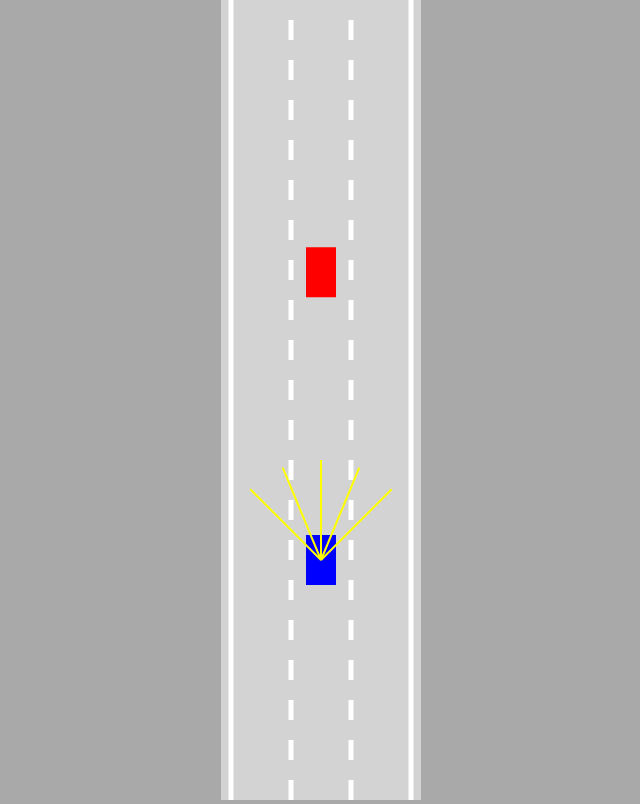
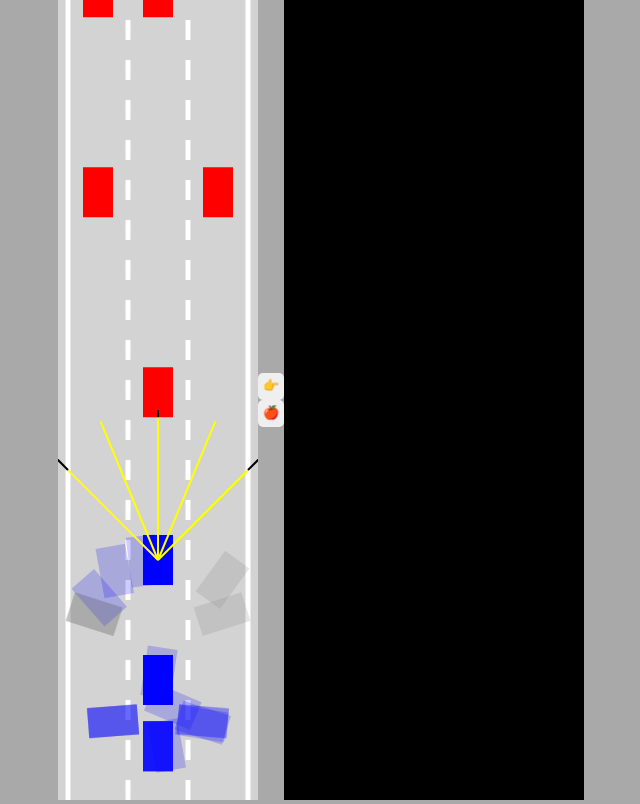
Before and after one commit to madzyy/self-driving-car-js, a plain HTML site: page index.html in a window 1280 px wide. Shown: the whole page, without its empty margins (319-959 px from the left). Drawn offline with Linux system fonts and the light colour scheme; animation ran at ten frames a second.

Commit message:
finished the self driving car

```diff
--- a/car.js
+++ b/car.js
@@ -12,6 +12,8 @@ class Car{
 
         this.angle = 0;
         this.damaged =false;
+
+        this.useBrain = controlType=="AI";
 
         if(controlType !="DUMMY"){
 
@@ -39,6 +41,13 @@ class Car{
                 );
                 const outputs = NeuralNetwork.feedForward(offsets, this.brain);
                 console.log(outputs);
+
+                if(this.useBrain){
+                     this.controls.forward =outputs[0];
+                     this.controls.left=outputs[1];
+                     this.controls.right = outputs[2];
+                     this.controls.reverse =outputs[3];
+                }
             }
         }
 
@@ -122,7 +131,7 @@ class Car{
 
         }
 
-    draw(ctx, color){
+    draw(ctx, color, drawSensor=false){
         // ctx.save();
         // //translate to centre
         // ctx.translate(this.x, this.y);
@@ -152,7 +161,7 @@ class Car{
         }
 
         ctx.fill();
-        if(this.sensor){
+        if(this.sensor && drawSensor){
 
             this.sensor.draw(ctx);
         }
--- a/index.html
+++ b/index.html
@@ -5,7 +5,12 @@
     </head>
 
     <body>
-        <canvas id="myCanvas"></canvas>
+        <canvas id="carCanvas"></canvas>
+        <div id="verticalButtons">
+            <button onclick="save()">👉</button>
+            <button onclick="discard()">🍎</button>
+        </div>
+        <canvas id="networkCanvas"></canvas>
         <script src="network.js"></script>
         <script src="sensor.js"></script>
         <script src="utils.js"></script>
--- a/main.js
+++ b/main.js
@@ -1,32 +1,102 @@
-const canvas = document.getElementById('myCanvas');
+const carCanvas = document.getElementById('carCanvas');
 
-canvas.width = 200;
+carCanvas.width = 200;
+
+const networkCanvas = document.getElementById('networkCanvas');
+
+networkCanvas.width = 300;
 
 // to draw on the canvas we first need to get the drawing context
 //we'll use a 2d context
-const ctx = canvas.getContext("2d");
-const road = new Road(canvas.width/2, canvas.width*0.9);
-const car = new Car(road.getLaneCenter(1), 100, 30, 50, "KEYS");
+const carCtx = carCanvas.getContext("2d");
+
+const networkCtx = networkCanvas.getContext("2d");
+const road = new Road(carCanvas.width/2, carCanvas.width*0.9);
+const N =100;
+const cars = generateCars(N);
+let bestCar=cars[0];
+
+if (localStorage.getItem("bestBrain")) {
+    for (let i = 0; i < cars.length; i++) {
+        cars[i].brain=JSON.parse(
+            localStorage.getItem("bestBrain"));
+        if(i!=0){
+            NeuralNetwork.mutate(cars[i].brain,0.1);
+        }
+    }
+
+}
 const traffic = [
-    new Car(road.getLaneCenter(1), -100, 30, 50, "DUMMY",2)
+    new Car(road.getLaneCenter(1), -100, 30, 50, "DUMMY",2),
+    new Car(road.getLaneCenter(0), -300, 30, 50, "DUMMY",2),
+    new Car(road.getLaneCenter(2), -300, 30, 50, "DUMMY",2),
+    new Car(road.getLaneCenter(0), -500, 30, 50, "DUMMY",2),
+    new Car(road.getLaneCenter(1), -500, 30, 50, "DUMMY",2),
+    new Car(road.getLaneCenter(1), -700, 30, 50, "DUMMY",2),
+    new Car(road.getLaneCenter(2), -700, 30, 50, "DUMMY",2),
+    new Car(road.getLaneCenter(0), -900, 30, 50, "DUMMY",2),
+    new Car(road.getLaneCenter(1), -900, 30, 50, "DUMMY",2),
+
+
 ];
 
 
 animate();
 
+function save() {
+
+    localStorage.setItem("bestBrain",
+        JSON.stringify(bestCar.brain));
+}
+
+function discard(){
+    localStorage.removeItem("bestBrain");
+}
+
+function generateCars(N) {
+    const cars =[];
+    for (let i = 1; i <= N; i++) {
+        cars.push(new Car(road.getLaneCenter(1),100,30,50,"AI"));
+
+    }
+    return cars;
+}
+
 function animate(){
     for(let i=0; i<traffic.length;i++){
         traffic[i].update(road.borders, []);
     }
-    car.update(road.borders, traffic);
-    canvas.height = window.innerHeight;
-    ctx.save();
-    ctx.translate(0, -car.y+canvas.height*0.7);
-    road.draw(ctx);
+    for (let i = 0; i < cars.length; i++) {
+        cars[i].update(road.borders, traffic);
+
+    }
+    bestCar =cars.find(
+        c=>c.y==Math.min(
+            ...cars.map(c=>c.y)
+        )
+    );
+
+    carCanvas.height = window.innerHeight;
+    networkCanvas.height = window.innerHeight;
+    carCtx.save();
+    carCtx.translate(0, -bestCar.y+carCanvas.height*0.7);
+
+
+    road.draw(carCtx);
+
     for(let i=0; i<traffic.length;i++){
-        traffic[i].draw(ctx, "red");
+        traffic[i].draw(carCtx, "red");
     }
-    car.draw(ctx, "blue");
-    ctx.restore();
+    carCtx.globalAlpha=0.2;
+    for (let i = 0; i < cars.length; i++) {
+        cars[i].draw(carCtx, "blue");
+
+    }
+    carCtx.globalAlpha=1;
+    bestCar.draw(carCtx, "blue", true);
+
+    carCtx.restore();
+
+    // Visualizer.drawNetwork(networkCtx, cars[0].brain);
     requestAnimationFrame(animate);
 }
--- a/network.js
+++ b/network.js
@@ -20,6 +20,28 @@ class NeuralNetwork{
 
         }
         return outputs;
+    }
+    static mutate(network, amount=1){
+        network.levels.forEach(level => {
+            for(let i=0; i<level.biases.length;i++){
+                level.biases[i]=lerp(
+                    level.biases[i],
+                    Math.random()*2-1,
+                    amount
+                )
+            }
+            for (let i = 0; i < level.weights.length; i++) {
+                for (let j = 0; j < level.weights[i].length; j++) {
+                    level.weights[i][j]=lerp(
+                        level.weights[i][j],
+                        Math.random()*2-1,
+                        amount
+                    )
+
+                }
+
+            }
+        });
     }
 }
 
--- a/sensor.js
+++ b/sensor.js
@@ -2,7 +2,7 @@ class Sensor{
     constructor(car){
         this.car = car;
         this.rayCount = 5;
-        this.rayLength=100;
+        this.rayLength=150;
         this.raySpread = Math.PI/2;
 
         this.rays =[];
--- a/style.css
+++ b/style.css
@@ -2,10 +2,30 @@
     margin: 0;
     background-color: darkgray;
     overflow: hidden;
-    text-align: center;
+    display: flex;
+    justify-content: center;
+    align-items: center;
 
  }
 
- #myCanvas{
+
+ #verticalButtons{
+   display: flex;
+   flex-direction: column;
+ }
+ button{
+   border: none;
+   border-radius: 5px;
+   padding: 5px 5px 7px 5px;
+   cursor: pointer;
+ }
+ button:hover{
+   background: blue;
+ }
+ #networkCanvas{
+   background-color: black;
+}
+
+ #carCanvas{
     background-color: lightgray;
  }
```
